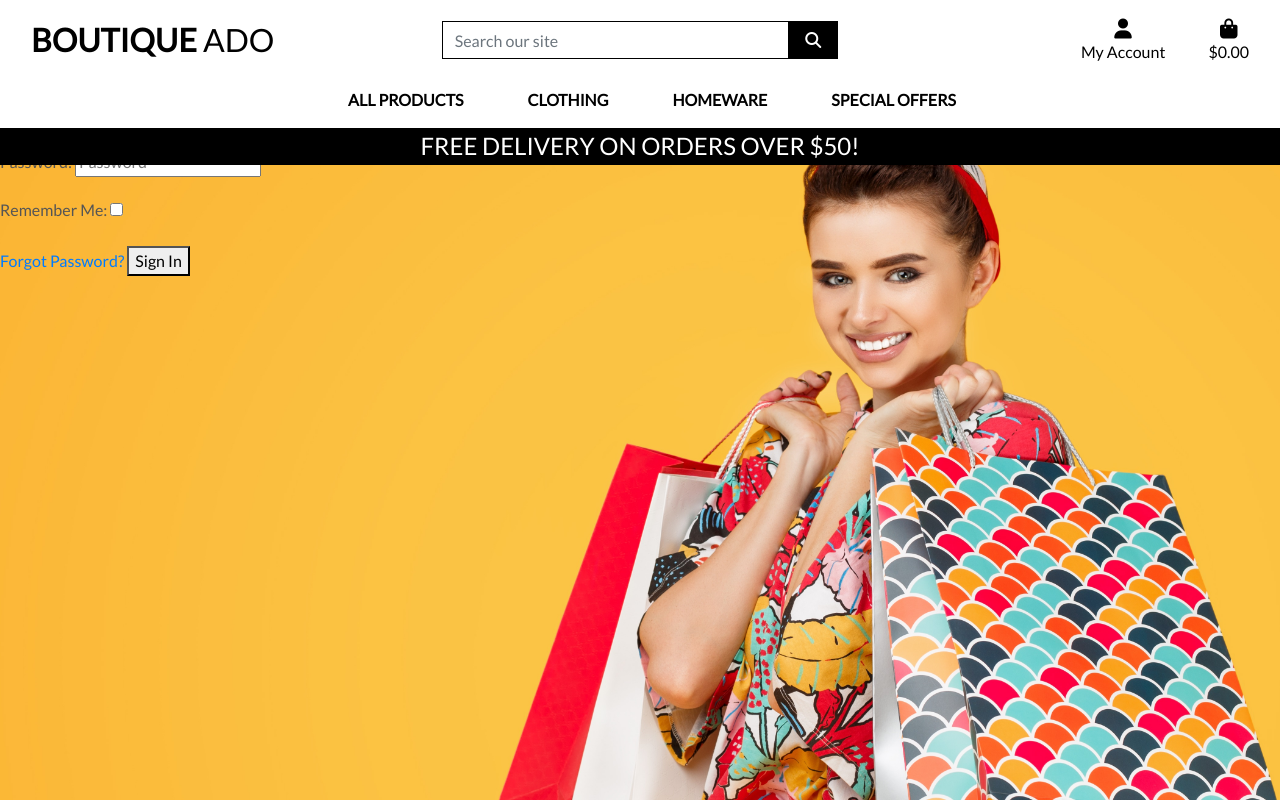
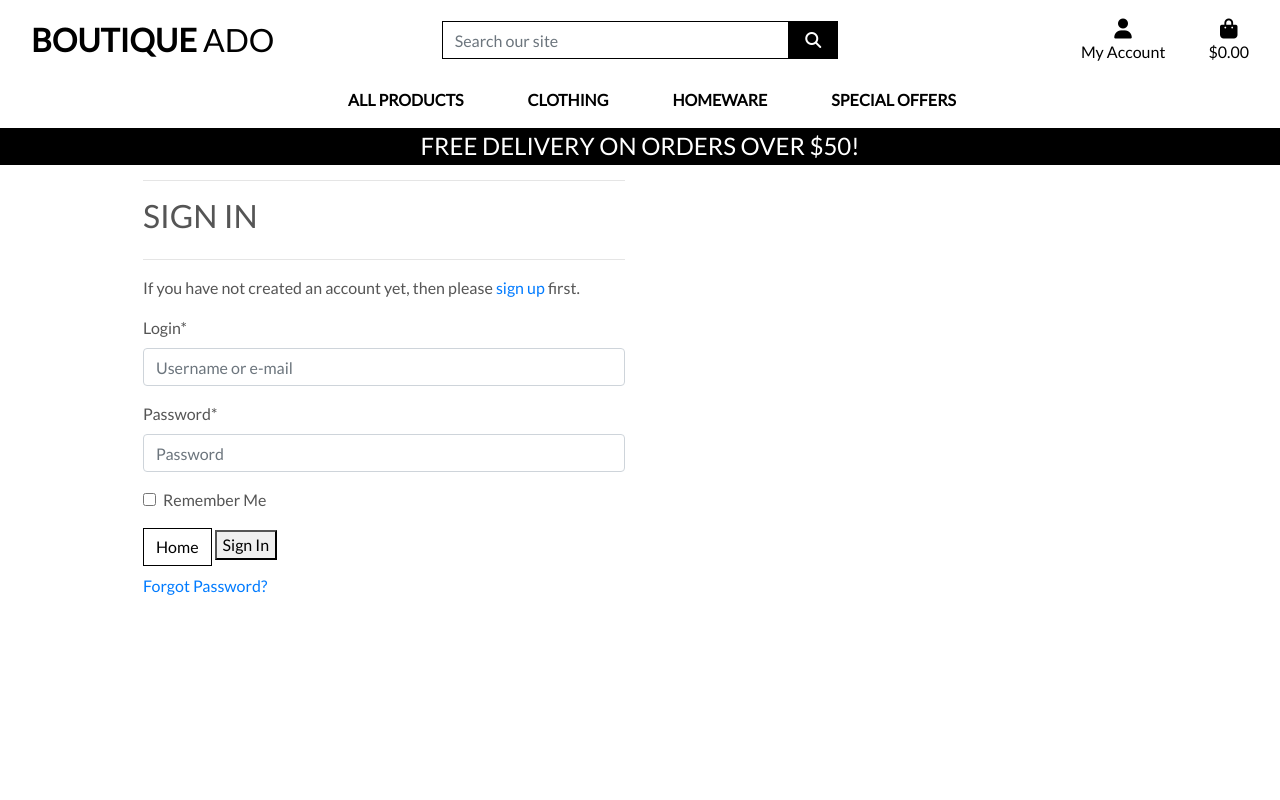
Before and after one commit to pirzer/boutique_ado_v1, a Django app: page /accounts/login/ in a window 1280 px wide. Run offline with Django 3.2, Linux system fonts and the light colour scheme; some libraries are stand-ins or nearby versions.

Commit message:
Profile App - Part 4

```diff
--- a/templates/allauth/account/account_inactive.html
+++ b/templates/allauth/account/account_inactive.html
@@ -4,8 +4,10 @@
 
 {% block head_title %}{% trans "Account Inactive" %}{% endblock %}
 
-{% block content %}
-<h1>{% trans "Account Inactive" %}</h1>
+{% block inner_content %}
+<hr>
+<h2 class="logo-font mb-4">{% trans "Account Inactive" %}</h2>
+<hr>
 
 <p>{% trans "This account is inactive." %}</p>
 {% endblock %}
--- a/templates/allauth/account/base.html
+++ b/templates/allauth/account/base.html
@@ -1 +1,15 @@
 {% extends "base.html" %}
+
+{% block content %}
+    <div class="container header-container">
+        <div class="overlay"></div>
+        <div class="row">
+            <div class="col-12 col-md-6">
+                <div class="allauth-form-inner-content">
+                    {% block inner_content %}
+                    {% endblock %}
+                </div>
+            </div>
+        </div>
+    </div>
+{% endblock %}
--- a/templates/allauth/account/email_confirm.html
+++ b/templates/allauth/account/email_confirm.html
@@ -6,8 +6,10 @@
 {% block head_title %}{% trans "Confirm E-mail Address" %}{% endblock %}
 
 
-{% block content %}
-<h1>{% trans "Confirm E-mail Address" %}</h1>
+{% block inner_content %}
+<hr>
+<h2 class="logo-font mb-4">{% trans "Confirm E-mail Address" %}</h2>
+<hr>
 
 {% if confirmation %}
 
--- a/templates/allauth/account/login.html
+++ b/templates/allauth/account/login.html
@@ -5,9 +5,11 @@
 
 {% block head_title %}{% trans "Sign In" %}{% endblock %}
 
-{% block content %}
+{% block inner_content %}
 
-<h1>{% trans "Sign In" %}</h1>
+<hr>
+<h2 class="logo-font mb-4">{% trans "Sign In" %}</h2>
+<hr>
 
 {% get_providers as socialaccount_providers %}
 
@@ -35,12 +37,15 @@ for a {{ site_name }} account and sign in below:{% endblocktrans %}</p>
 
 <form class="login" method="POST" action="{% url 'account_login' %}">
   {% csrf_token %}
-  {{ form.as_p }}
+  {{ form|crispy }}
   {% if redirect_field_value %}
   <input type="hidden" name="{{ redirect_field_name }}" value="{{ redirect_field_value }}" />
   {% endif %}
-  <a class="button secondaryAction" href="{% url 'account_reset_password' %}">{% trans "Forgot Password?" %}</a>
+  <a class="btn btn-outline-black rounded-0" href="{% url 'home' %}">Home</a>
   <button class="primaryAction" type="submit">{% trans "Sign In" %}</button>
+  <p class="mt-2">
+    <a class="button secondaryAction" href="{% url 'account_reset_password' %}">{% trans "Forgot Password?" %}</a>
+  </p>
 </form>
 
 {% endblock %}
```
Also changed, not shown: templates/allauth/base.html (line endings or trailing spaces).
